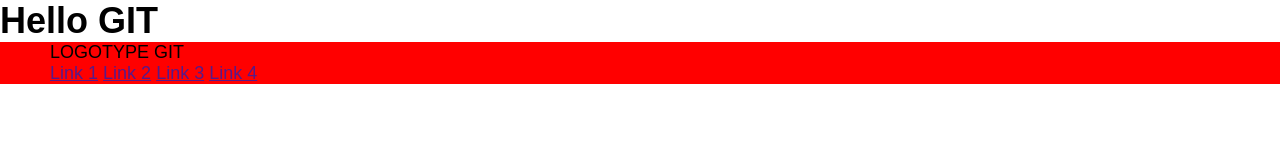
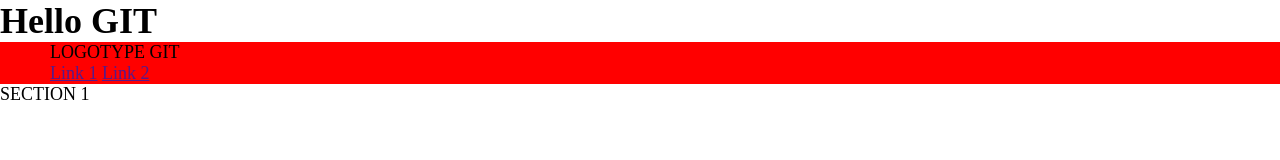
Before and after one commit to petrov-hillel/hillel-12-02, a plain HTML site: page index.html in a window 1280 px wide. Drawn offline with Linux system fonts and the light colour scheme.

Commit message:
added section, removed links in menu

```diff
--- a/css/styles.css
+++ b/css/styles.css
@@ -5,7 +5,6 @@
 }
 body {
     font-size: 18px;
-    font-family: sans-serif;
 }
 .header {
     padding: 0 50px;
--- a/index.html
+++ b/index.html
@@ -18,11 +18,18 @@
         <div class="header_menu">
             <a href="" class="header__menu-link">Link 1</a>
             <a href="" class="header__menu-link">Link 2</a>
-            <a href="" class="header__menu-link">Link 3</a>
-            <a href="" class="header__menu-link">Link 4</a>
         </div>
     </div>
 </header>
 
+
+<main>
+    <section>
+        <div class="container">
+            SECTION 1
+        </div>
+    </section>
+</main>
+
 </body>
 </html>
```
